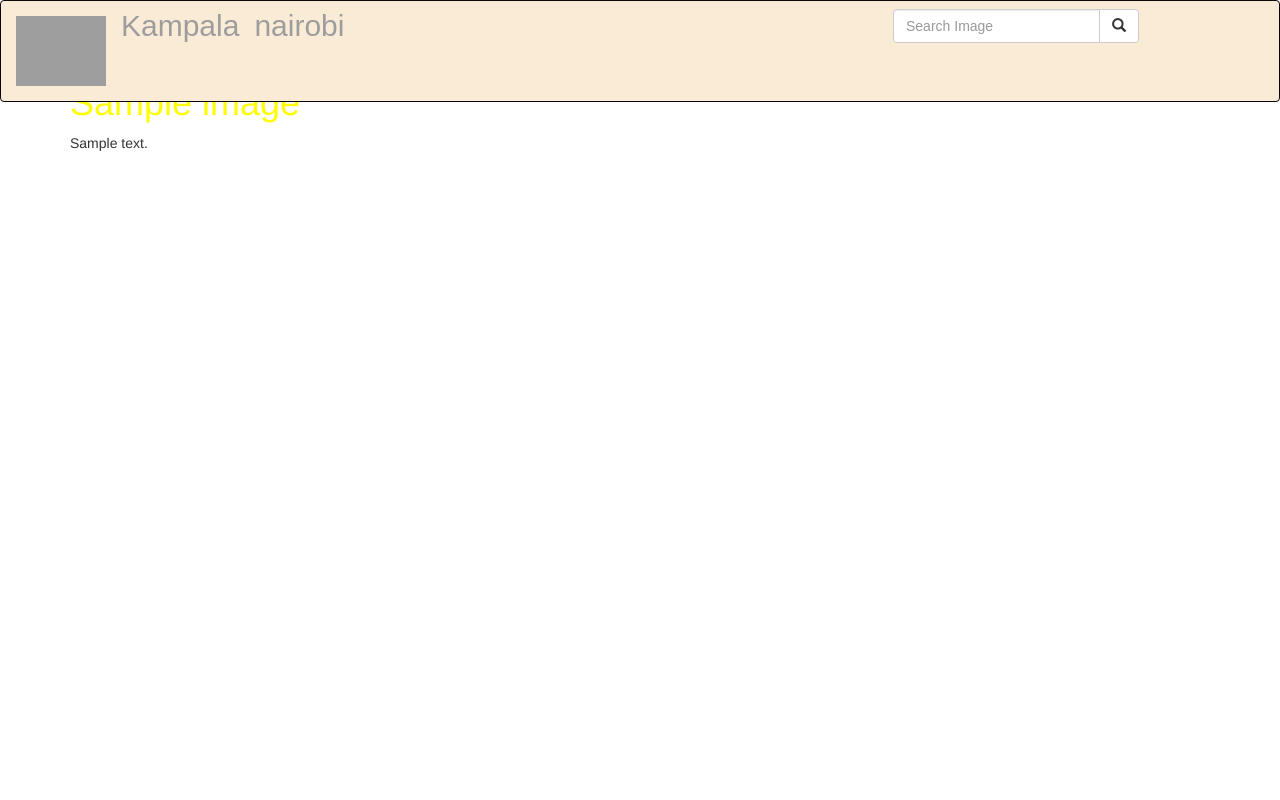
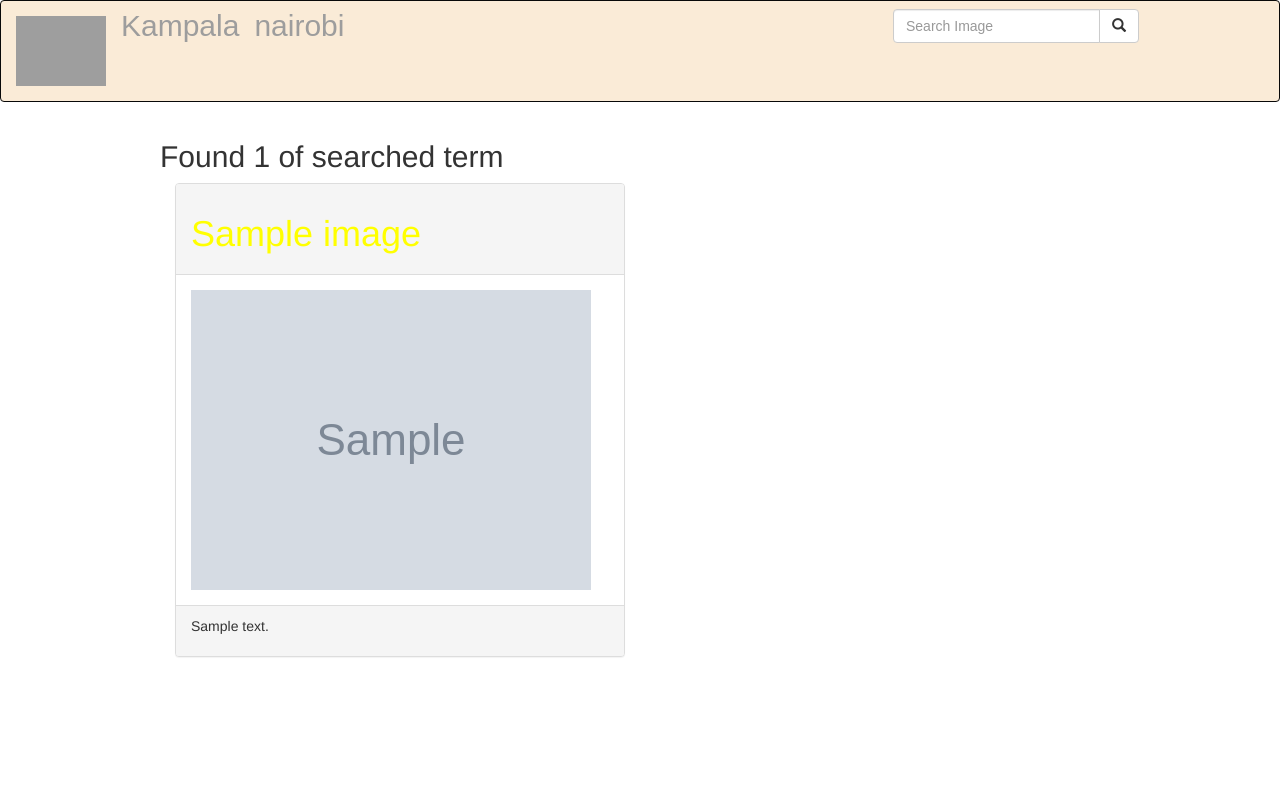
Before and after one commit to Yvonne-Ouma/Gallery, a Django app: template gallery/templates/all-pics/search.html in a window 1280 px wide. Run offline with Django 3.2, Linux system fonts and the light colour scheme; tables that the repository leaves empty hold one stand-in row (values such as "Sample post"); the template is opened without the code that fills it: values that come from a table or form of the project are taken from there, most other values are stand-ins (such as "Sample title", 1, 10 or a date in 2020); grey boxes marked "Sample" are stand-in pictures; some libraries are stand-ins or nearby versions; some web fonts are replaced; grey boxes are pictures that could not be loaded.

Commit message:
search working perfectly

```diff
--- a/gallery/templates/all-pics/search.html
+++ b/gallery/templates/all-pics/search.html
@@ -1,6 +1,6 @@
 {%extends 'all-pics/base.html'%}
 {% block content %}
-<div class="container">
+<div class="container" style ="padding:120px">
 
     <div class="row">
         {% if images%}
@@ -17,9 +17,17 @@
 
         {% if images %}
         {% for image in images %}
-        <div class="col-sm-6 col-md-3">
-            <h1>{{image.title}}</h1>
-            <p>{{image.description}}</p>
+        <div class="col-md-6">
+                <div class="panel panel-default" width = 200px>
+                <div class="panel-heading">
+                    <h1>{{image.title}}</h1>
+                </div>
+                <div class="panel-body"><img src="{{image.image.url}}" alt="image" width="400px"></div>
+
+                <div class="panel-footer">
+                    <p>{{image.description}}</p>
+                </div>
+                </div>
         </div>
         {% endfor %}
         {% endif %}
```
Also changed, not shown: gallery/templates/all-pics/today-posts.html (+18 -4 lines).
